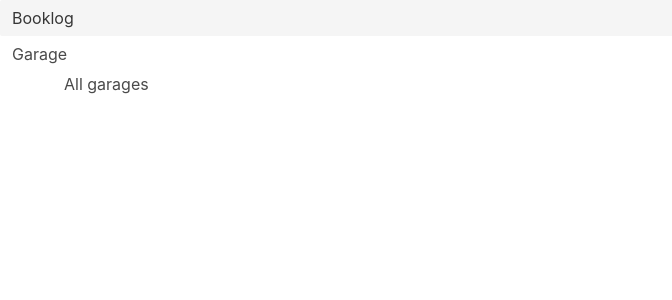
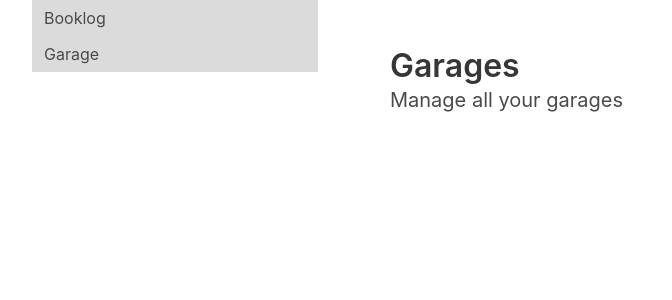
Before and after one commit to purpleweb/logbook, a React (Vite) app: page /all-garages in a window 1280 px wide. Shown: the top 300 px of the page, without its empty margins (0-672 px from the left). Built offline with nearby package versions, Linux system fonts and the light colour scheme.

Commit message:
bulma layout

```diff
--- a/src/Garages.tsx
+++ b/src/Garages.tsx
@@ -1,8 +1,14 @@
 export function Garages() {
   const breadcrumbTitle = 'Garages'
-  const title = 'All garages'
+  const title = 'Garages'
+  const subtitle = 'Manage all your garages'
 
   return (
-    <h1>{title}</h1>
+    <section className="hero">
+      <div className="hero-body">
+        <p className="title">{title}</p>
+        <p className="subtitle">{subtitle}</p>
+      </div>
+    </section>
   )
 }
--- a/src/Layout.tsx
+++ b/src/Layout.tsx
@@ -2,16 +2,22 @@ import { Link, Outlet } from "react-router-dom"
 
 export function Layout() {
   return (
-    <div>
+    <div className="container is-fluid">
+      <div className="columns">
+        <div className="column is-3">
           <aside className="menu">
             <ul className="menu-list">
               <li><Link to="/" className="nav-link"> Booklog </Link></li>
               <li><Link to="/all-garages"> Garage </Link></li>
             </ul>
           </aside>
+        </div>
+        <div className="column">
           <div className="container">
             <Outlet />
           </div>
         </div>
+      </div>
+    </div>
   )
 }
--- a/src/Logs.tsx
+++ b/src/Logs.tsx
@@ -1,8 +1,14 @@
 export function Logs() {
-  const breadcrumbTitle = 'Logs'
-  const title = 'Booklogs'
+  const breadcrumbTitle = "Logs";
+  const title = "Booklogs";
+  const subtitle = "Manage your booklogs";
 
   return (
-    <h1>{title}</h1>
+    <section className="hero">
+      <div className="hero-body">
+        <p className="title">{title}</p>
+        <p className="subtitle">{subtitle}</p>
+      </div>
+    </section>
   );
 }
--- a/src/index.scss
+++ b/src/index.scss
@@ -1 +1,5 @@
-@import '../node_modules/bulma/bulma.sass'
+@import '../node_modules/bulma/bulma.sass';
+
+.menu {
+    background-color: $grey-lighter;
+}
```
Lines whose indentation alone changed are shown as unchanged.
